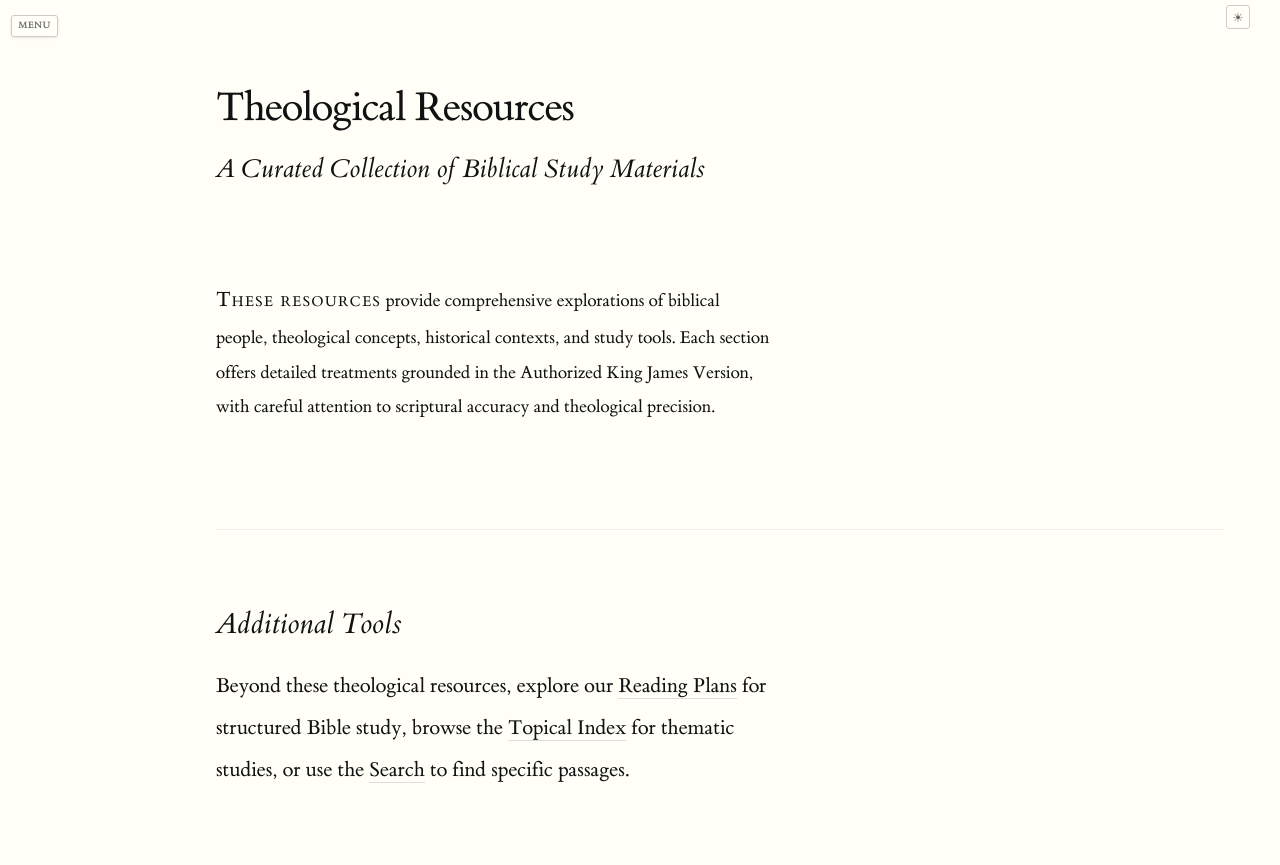
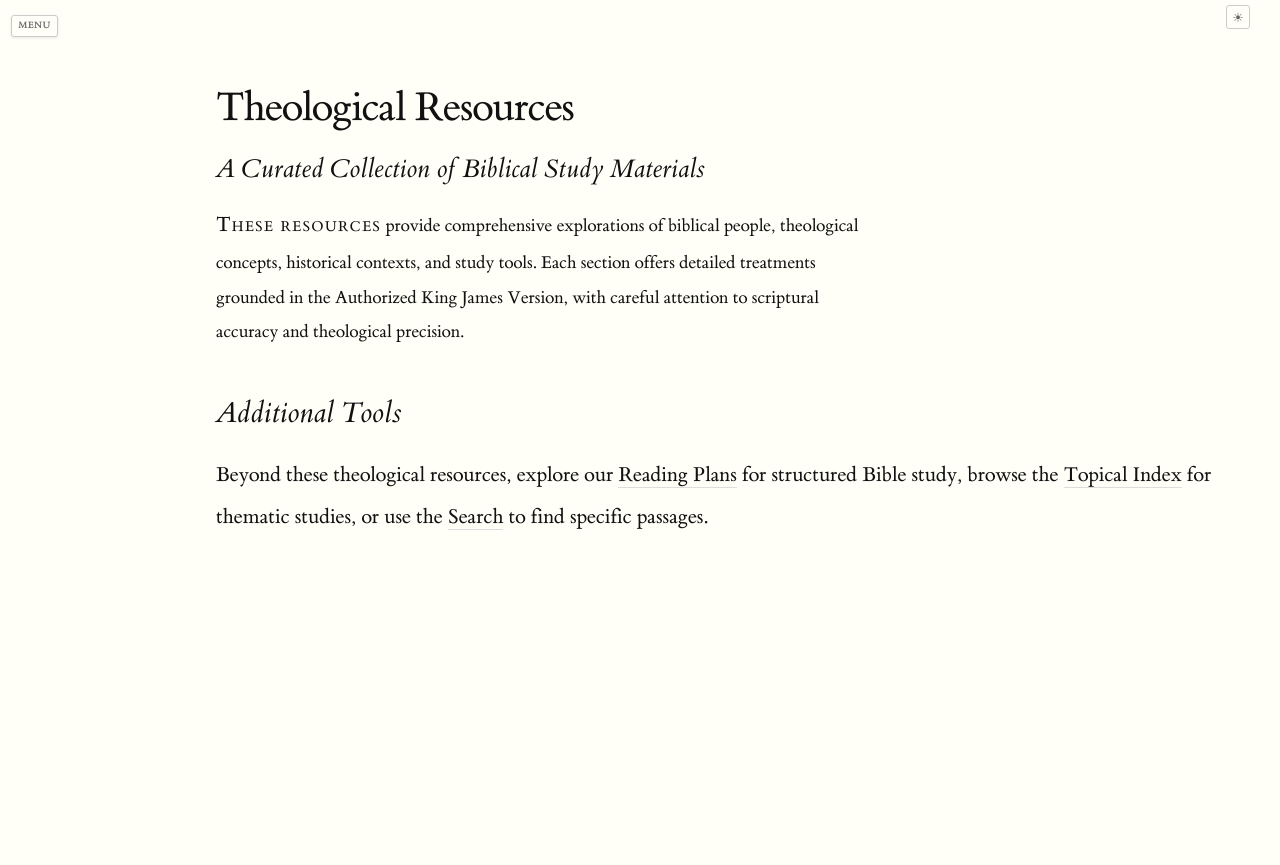
Before and after one commit to kennethreitz/kjvstudy.org, a Python web app: template kjvstudy_org/templates/resources.html in a window 1280 px wide. After the commit the page ends 530 px from the top, so only its background shows below. Run offline with Jinja, Linux system fonts and the light colour scheme; the template is opened without the code that fills it, so the values that code supplies are empty; some libraries are stand-ins or nearby versions.

Commit message:
Replace section tags with divs on resources page
Reduces excessive whitespace by avoiding Tufte CSS section spacing.

🤖 Generated with [Claude Code](https://claude.com/claude-code)

Co-Authored-By: Claude <noreply@anthropic.com>

```diff
--- a/kjvstudy_org/templates/resources.html
+++ b/kjvstudy_org/templates/resources.html
@@ -140,12 +140,12 @@
 <h1>Theological Resources</h1>
 <p class="subtitle">A Curated Collection of Biblical Study Materials</p>
 
-<section>
+<div>
     <p class="intro-text"><span class="newthought">These resources</span> provide comprehensive explorations of biblical people, theological concepts, historical contexts, and study tools. Each section offers detailed treatments grounded in the Authorized King James Version, with careful attention to scriptural accuracy and theological precision.</p>
-</section>
+</div>
 
 {% for category, items in resources.items() %}
-<section class="resource-category">
+<div class="resource-category">
     <h2 class="category-title">{{ category }}</h2>
     <div class="resource-grid">
         {% for resource in items %}
@@ -156,11 +156,11 @@
         </div>
         {% endfor %}
     </div>
-</section>
+</div>
 {% endfor %}
 
-<section>
+<div>
     <h2>Additional Tools</h2>
     <p>Beyond these theological resources, explore our <a href="/reading-plans">Reading Plans</a> for structured Bible study, browse the <a href="/topics">Topical Index</a> for thematic studies, or use the <a href="/search">Search</a> to find specific passages.</p>
-</section>
+</div>
 {% endblock %}
```
